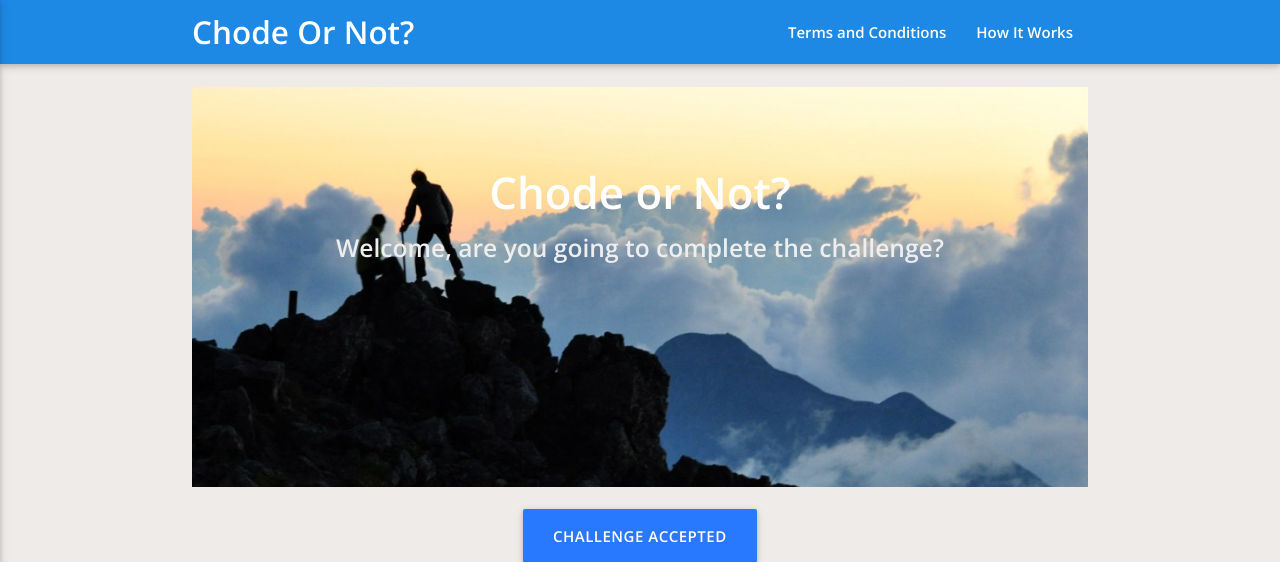
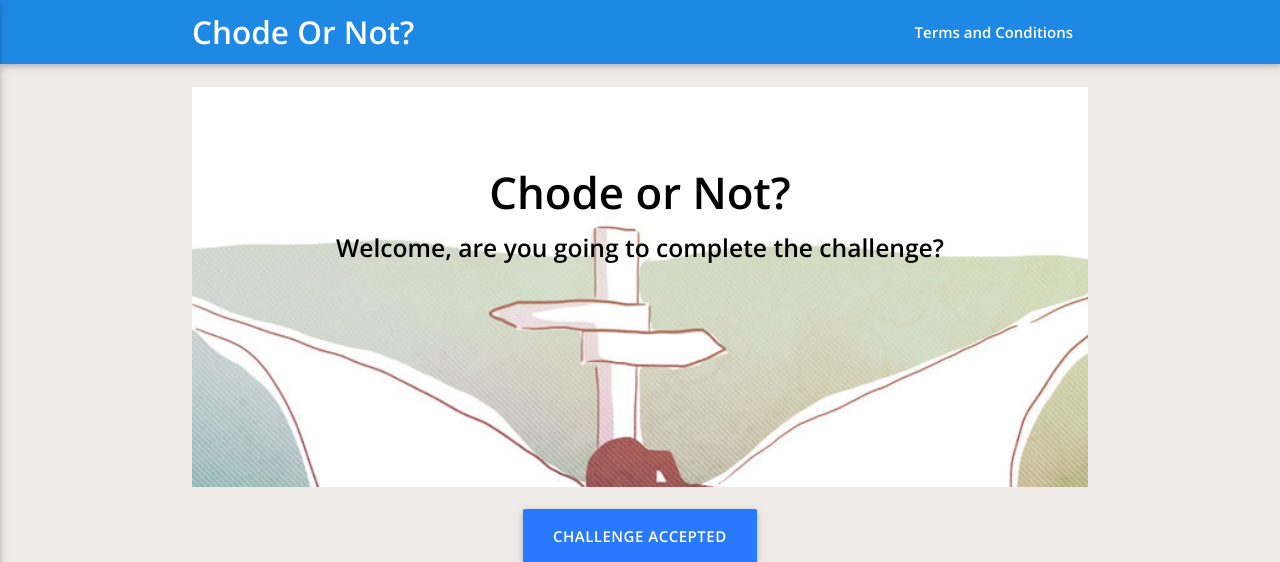
Before and after one commit to 2121159i/Chode-Or-Not-Prototype, a Django app: page /chodeOrNot/ in a window 1280 px wide. Shown: the top 562 px of the page. Run offline with Django 3.2, Linux system fonts and the light colour scheme; some libraries are stand-ins or nearby versions.

Commit message:
Final brushes before deployment, removed the how it works page, keeping it as simple as possible for now (can be added later on, after it's reworked

```diff
--- a/chode_or_not/templates/ChodeOrNot/base.html
+++ b/chode_or_not/templates/ChodeOrNot/base.html
@@ -36,15 +36,15 @@
       <ul class="right hide-on-med-and-down">
 
           <li><a href ="{% url 'terms' %}">Terms and Conditions</a></li>
-          <li><a href ="{% url 'howitworks' %}">How It Works</a></li>
+          <!-- <li><a href ="{% url 'howitworks' %}">How It Works</a></li> -->
       </ul>
 
       <ul id="nav-mobile" class="side-nav brown lighten-5   ">
-          <li class="red-text center-align">Menu</li>
+          <li class="blue-text center-align">Menu</li>
 
-          <li><a class="red-text" href = "{% url 'index' %}">Home</a></li>
-          <li><a class="red-text" href ="{% url 'terms' %}">Terms and Conditions</a></li>
-          <li></li><a class = "red-text" href ="{% url 'howitworks' %}">How It Works</a></li>
+          <li><a class="blue-text" href = "{% url 'index' %}">Home</a></li>
+          <li><a class="blue-text" href ="{% url 'terms' %}">Terms and Conditions</a></li>
+          <!-- <li></li><a class = "blue-text" href ="{% url 'howitworks' %}">How It Works</a></li> -->
       </ul>
       <a href="#" data-activates="nav-mobile" class="button-collapse"><i class="material-icons">menu</i></a>
     </div>
--- a/chode_or_not/templates/ChodeOrNot/index.html
+++ b/chode_or_not/templates/ChodeOrNot/index.html
@@ -19,30 +19,30 @@
           <li>
             <img src="{% static 'images/dsc_0504-version-2.jpg' %}"> <!-- random image -->
             <div class="caption center-align">
-              <h3>Chode or Not?</h3>
-              <h5 class="light grey-text text-lighten-3">Welcome, are you going to complete the challenge?</h5>
+              <h3 class="black-text">Chode or Not?</h3>
+              <h5 class="light black-text text-lighten-3">Welcome, are you going to complete the challenge?</h5>
             </div>
           </li>
           <li>
 
             <img src="{% static 'images/whtb-change-your-clock-back-one-hour-600x600.png' %}"> <!-- random image -->
-            <div class="caption left-align">
+            <div class="caption right-align">
               <h3>1 hour.</h3>
               <h5 class="light grey-text text-lighten-3">You have 60 minutes to do it.</h5>
             </div>
           </li>
           <li>
             <img src="{% static 'images/approaching-women-mistakes-1088062-TwoByOne.jpg' %}"> <!-- random image -->
-            <div class="caption right-align">
-              <h3>7 approaches</h3>
-              <h5 class="light grey-text text-lighten-3">So, what is it? <br/> Talk to 7 girls.</h5>
+            <div class="caption left-align">
+              <h5 class="black-text">So, what is it?</h3>
+              <h3 class="light black-text text-lighten-3">Talk to 7 girls.</h5>
             </div>
           </li>
           <li>
             <img src="{% static 'images/losing_money.jpg' %}"> <!-- random image -->
             <div class="caption center-align">
-              <h3>$10!</h3>
-              <h5 class="light grey-text text-lighten-3">Here's the kicker - you lose 10 dollars if you do not do it.</h5>
+              <h3 class="black-text">$$$</h3>
+              <h5 class="light black-text text-lighten-3">The kicker - you lose 10 dollars if you do not do it.</h5>
             </div>
           </li>
         </ul>
--- a/chode_or_not/templates/ChodeOrNot/terms_and_conditions.html
+++ b/chode_or_not/templates/ChodeOrNot/terms_and_conditions.html
@@ -13,7 +13,7 @@
      <div class="row">
        <div class="col s12 m4">
          <div class="icon-block">
-           <h2 class="center yellow-text"><i class="material-icons">done</i></h2>
+           <h2 class="center teal-text"><i class="material-icons">done</i></h2>
            <h5 class="center black-text">About us</h5>
 
            <p class="center-align light black-text">We at  “ Chode or Not™ ” try to tailor these challenges in such a way
@@ -26,7 +26,7 @@
 
        <div class="col s12 m4">
          <div class="icon-block">
-           <h2 class="center yellow-text"><i class="material-icons">group</i></h2>
+           <h2 class="center teal-text"><i class="material-icons">group</i></h2>
            <h5 class="center black-text">Feedback</h5>
 
            <p class="center-align light black-text">We are always open to feedback and would greatly value any suggestions or comments.<br />
@@ -36,7 +36,7 @@
 
        <div class="col s12 m4">
          <div class="icon-block">
-           <h2 class="center yellow-text"><i class="material-icons">credit_card</i></h2>
+           <h2 class="center teal-text"><i class="material-icons">credit_card</i></h2>
            <h5 class="center black-text">Donations</h5>
 
            <p class="center-align light black-text">The donation upon failure is indeed optional,
```
Also changed, not shown: chode_or_not/static/images/approaching-women-mistakes-1088062-TwoByOne.jpg, chode_or_not/static/images/dsc_0504-version-2.jpg, chode_or_not/static/images/losing_money.jpg, 10 other files.
